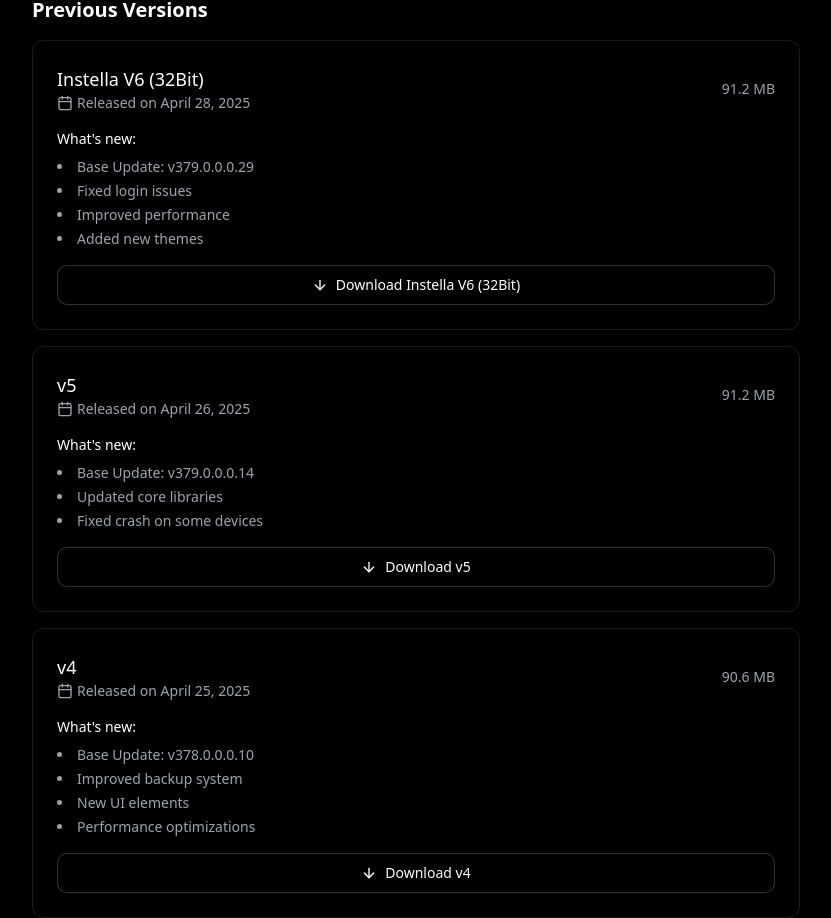
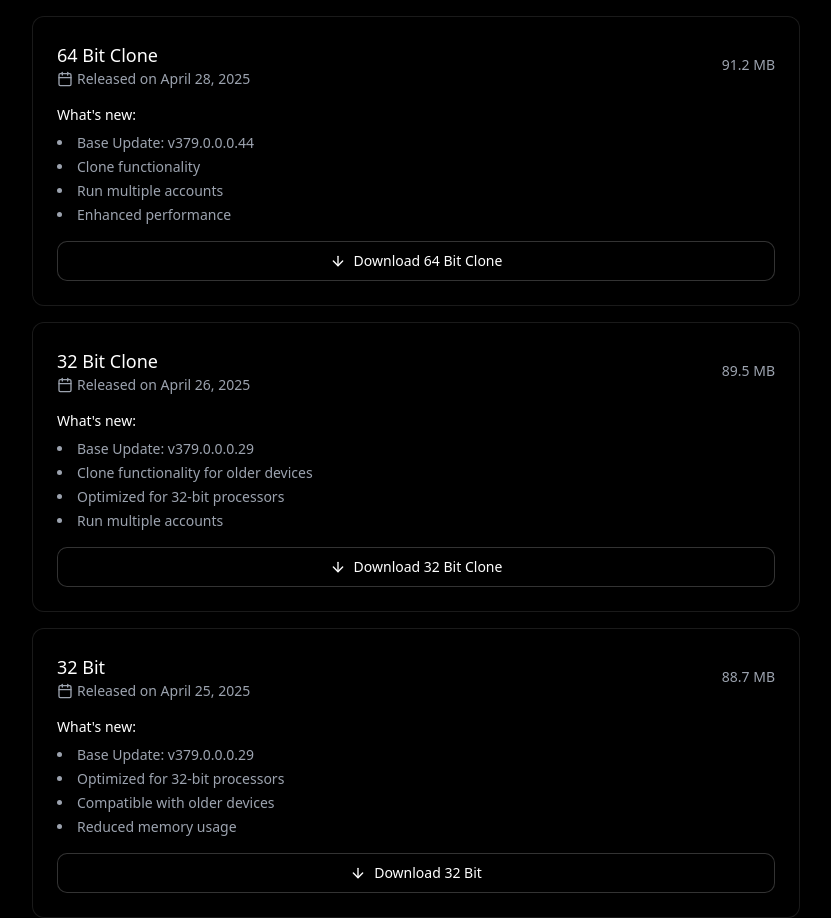
Before and after one commit to OnlyAbhii/Instella_website, a Next.js app: page /download in a window 1280 px wide. Shown: the part 721-1639 px from the top of the page, without its empty margins (224-1055 px from the left). Built offline with nearby package versions, Linux system fonts and the light colour scheme.

Commit message:
Update page.tsx

```diff
--- a/app/download/page.tsx
+++ b/app/download/page.tsx
@@ -24,44 +24,48 @@ export default function DownloadPage() {
 
   const versions: Version[] = [
     {
-      version: "Instella V6",
+      version: "64 Bit",
       date: "April 27, 2025",
       size: "90.4 MB",
       features: [
         "Base Update: v379.0.0.0.44",
         "Upgraded to latest base version",
         "Improved download speeds",
-        "New story viewer features",
         "Enhanced privacy controls",
       ],
       isLatest: true,
       downloadUrl: "https://github.com/OnlyAbhii/instella_app/releases/download/V6.0/Instella.V6.64Bit.apk",
     },
     {
-      version: "Instella V6 (32Bit)",
+      version: "64 Bit Clone",
       date: "April 28, 2025",
       size: "91.2 MB",
-      features: ["Base Update: v379.0.0.0.29", "Fixed login issues", "Improved performance", "Added new themes"],
-      downloadUrl: "https://github.com/OnlyAbhii/instella_app/releases/download/V6.0/Instella.V6.32Bit.apk",
+      features: ["Base Update: v379.0.0.0.44", "Clone functionality", "Run multiple accounts", "Enhanced performance"],
+      downloadUrl: "https://github.com/OnlyAbhii/instella_app/releases/download/V6.0/Instella.V6.64Bit.Clone.apk",
     },
     {
-      version: "v5",
+      version: "32 Bit Clone",
       date: "April 26, 2025",
-      size: "91.2 MB",
-      features: ["Base Update: v379.0.0.0.14", "Updated core libraries", "Fixed crash on some devices"],
-      downloadUrl: "https://instella.carrd.co/",
+      size: "89.5 MB",
+      features: [
+        "Base Update: v379.0.0.0.29",
+        "Clone functionality for older devices",
+        "Optimized for 32-bit processors",
+        "Run multiple accounts",
+      ],
+      downloadUrl: "https://github.com/OnlyAbhii/instella_app/releases/download/V6.0/Instella.V6.32Bit.Clone.apk",
     },
     {
-      version: "v4",
+      version: "32 Bit",
       date: "April 25, 2025",
-      size: "90.6 MB",
+      size: "88.7 MB",
       features: [
-        "Base Update: v378.0.0.0.10",
-        "Improved backup system",
-        "New UI elements",
-        "Performance optimizations",
+        "Base Update: v379.0.0.0.29",
+        "Optimized for 32-bit processors",
+        "Compatible with older devices",
+        "Reduced memory usage",
       ],
-      downloadUrl: "https://instella.carrd.co/",
+      downloadUrl: "https://github.com/OnlyAbhii/instella_app/releases/download/V6.0/Instella.V6.32Bit.apk",
     },
   ]
 
```
